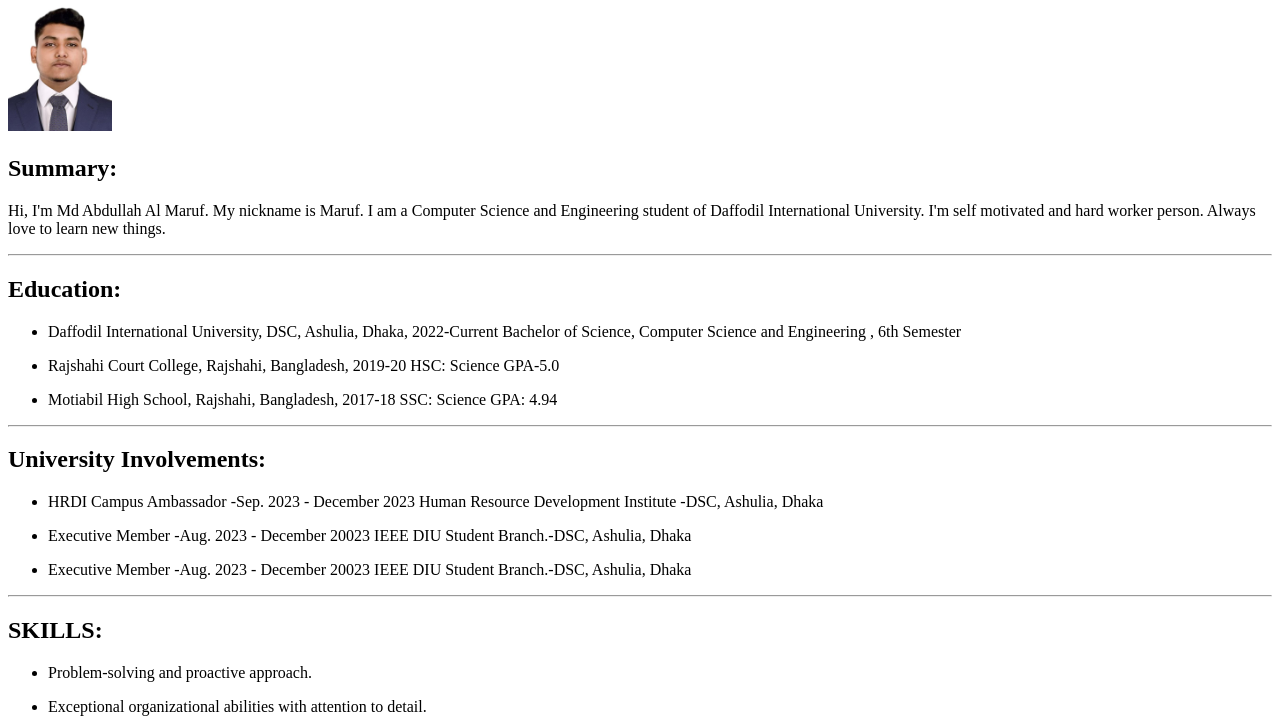
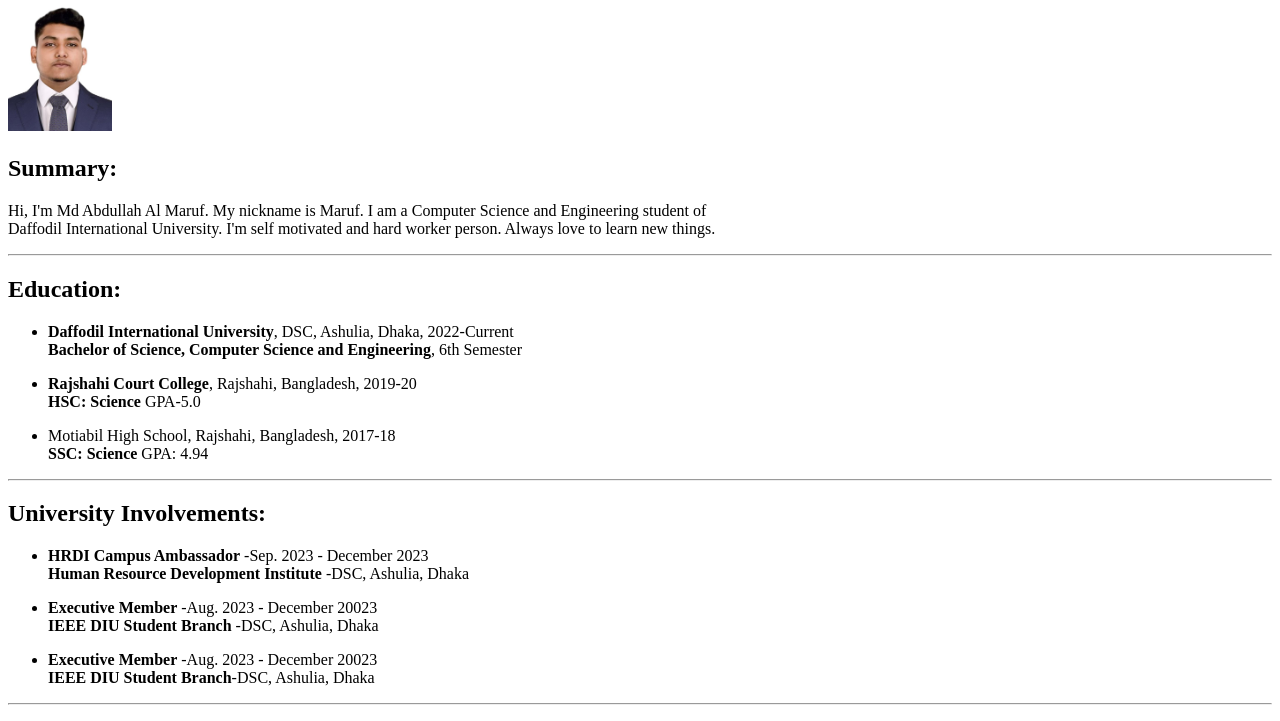
Before and after one commit to maruf-diucse62/Resume-html, a plain HTML site: page index.html in a window 1280 px wide. Shown: the part 79-800 px from the top of the page. Drawn offline with Linux system fonts and the light colour scheme.

Commit message:
Add files via upload

```diff
--- a/index.html
+++ b/index.html
@@ -8,25 +8,25 @@
     <h1>Md Abdullah Al Maruf</h1>
     <img src="./assets/images/Maruf.jpg" height="130" alt="Maruf"/>
     <h2>Summary:</h2>
-    <p>Hi, I'm Md Abdullah Al Maruf. My nickname is Maruf. I am a Computer Science and Engineering student of Daffodil International University. I'm self motivated and hard worker person. Always love to learn new things. <hr/></p>
+    <p>Hi, I'm Md Abdullah Al Maruf. My nickname is Maruf. I am a Computer Science and Engineering student of <br>Daffodil International University. I'm self motivated and hard worker person. Always love to learn new things. <hr/></p>
     <h2>Education:</h2>
     <Ul>
-        <li><p>Daffodil International University, DSC, Ashulia, Dhaka, 2022-Current
-            Bachelor of Science, Computer Science and Engineering , 6th Semester</p></li>
-        <li><p>Rajshahi Court College, Rajshahi, Bangladesh, 2019-20
-            HSC: Science GPA-5.0</p></li>
-        <li><p>Motiabil High School, Rajshahi, Bangladesh, 2017-18
-            SSC: Science GPA: 4.94</p></li>
+        <li><p><strong>Daffodil International University</strong>, DSC, Ashulia, Dhaka, 2022-Current<br>
+            <b>Bachelor of Science, Computer Science and Engineering</b>, 6th Semester</p></li>
+        <li><p><strong>Rajshahi Court College</strong>, Rajshahi, Bangladesh, 2019-20 <br>
+            <b>HSC: Science</b> GPA-5.0</p></li>
+        <li><p>Motiabil High School, Rajshahi<strong></strong>, Bangladesh, 2017-18 <br>
+            <b>SSC: Science</b> GPA: 4.94</p></li>
     </Ul>
     <hr/>
     <h2>University Involvements: </h2>
     <ul>
-        <li><p>HRDI Campus Ambassador -Sep. 2023 - December 2023
-            Human Resource Development Institute -DSC, Ashulia, Dhaka</p></li>
-        <li><p>Executive Member -Aug. 2023 - December 20023
-            IEEE DIU Student Branch.-DSC, Ashulia, Dhaka</p></li>
-        <li><p>Executive Member -Aug. 2023 - December 20023
-            IEEE DIU Student Branch.-DSC, Ashulia, Dhaka</p></li>
+        <li><p><strong>HRDI Campus Ambassador</strong> -Sep. 2023 - December 2023<br>
+            <b>Human Resource Development Institute </b>-DSC, Ashulia, Dhaka</p></li>
+        <li><p><strong>Executive Member</strong> -Aug. 2023 - December 20023 <br>
+            <b>IEEE DIU Student Branch</b> -DSC, Ashulia, Dhaka</p></li>
+        <li><p><strong>Executive Member</strong> -Aug. 2023 - December 20023 <br>
+            <b>IEEE DIU Student Branch</b>-DSC, Ashulia, Dhaka</p></li>
     </ul>
     <hr/>
     <h2>SKILLS:</h2>
```
